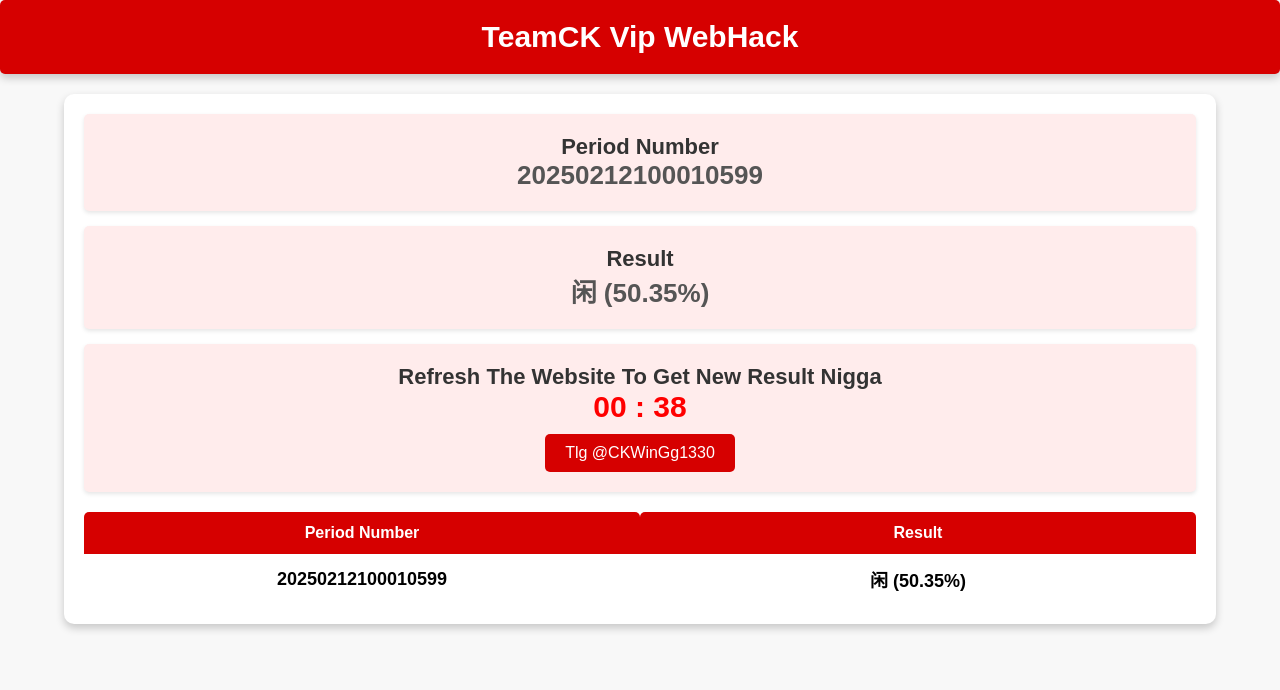
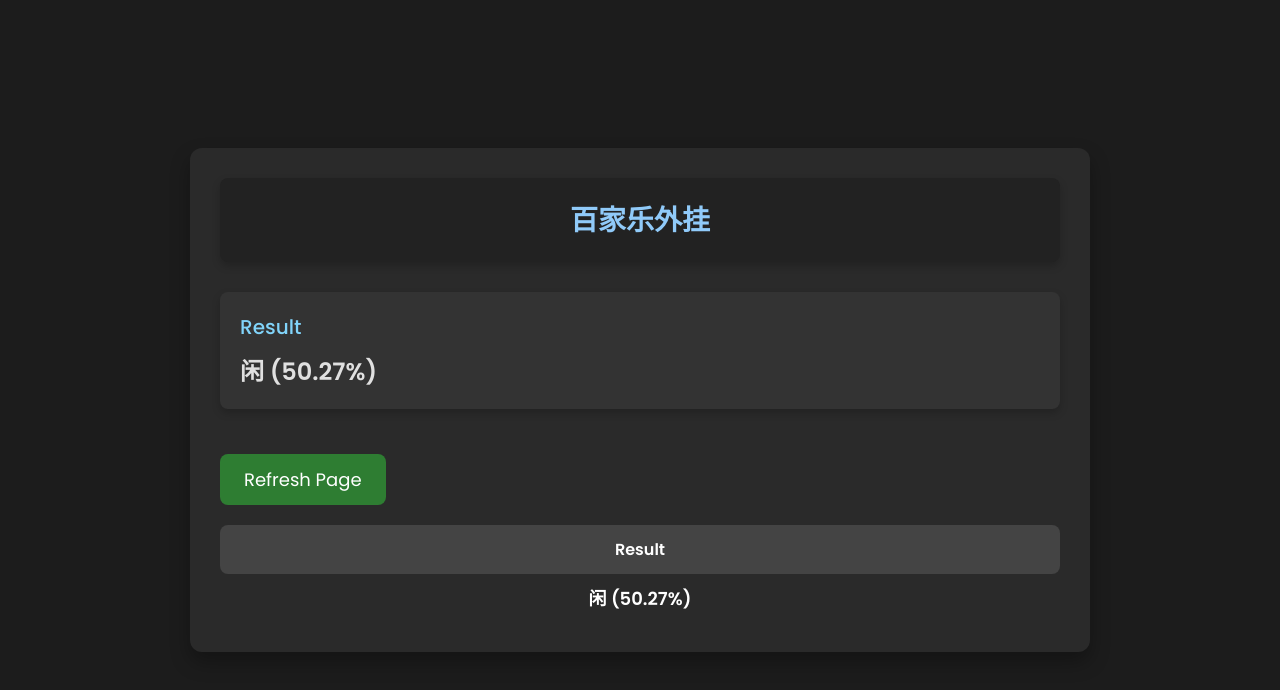
Before and after one commit to testingez1113/bjl, a plain HTML site: page index.html in a window 1280 px wide. Drawn offline with Linux system fonts and the light colour scheme.

Commit message:
Update index.html

```diff
--- a/index.html
+++ b/index.html
@@ -1,148 +1,145 @@
 <!DOCTYPE html>
 <html lang="en">
+
 <head>
     <meta charset="UTF-8">
     <meta name="viewport" content="width=device-width, initial-scale=1.0">
-    <title>TeamCK Vip WebHack</title>
+    <title>百家乐外挂</title>
     <style>
-        /* General Styles */
-        body {
-            font-family: Arial, sans-serif;
-            background-color: #f8f8f8;
+        @import url("https://fonts.googleapis.com/css2?family=Poppins:wght@300;400;500;600&display=swap");
+
+        * {
             margin: 0;
             padding: 0;
-            text-align: center;
-            overflow-x: hidden; /* Prevent horizontal scrolling */
+            box-sizing: border-box;
+            font-family: "Poppins", sans-serif;
         }
 
-        /* Header */
-        .header {
-            background-color: #d60000;
+        body {
+            display: flex;
+            justify-content: center;
+            align-items: center;
+            min-height: 100vh;
+            background: #1c1c1c; /* Darker background */
+            overflow: hidden;
             color: white;
-            padding: 20px;
-            font-size: 30px; /* Increased font size */
-            font-weight: bold;
-            border-radius: 5px;
-            box-shadow: 0px 4px 8px rgba(0, 0, 0, 0.2);
-            word-wrap: break-word; /* Ensure text doesn't overflow */
-            width: 100%; /* Ensure header takes full width */
-            box-sizing: border-box; /* Include padding in width calculation */
         }
 
-        /* Main Container */
         .container {
-            width: 90%; /* Full width with 10% margin */
-            max-width: 100%; /* Ensure it does not exceed screen width */
-            background: white;
+            width: 90%;
+            max-width: 900px;
+            background: #2a2a2a; /* Lighter dark gray */
             margin: 20px auto;
-            border-radius: 10px;
-            box-shadow: 0px 4px 8px rgba(0, 0, 0, 0.2);
-            padding: 20px;
-            box-sizing: border-box; /* Ensure padding is included in width calculation */
+            border-radius: 12px;
+            box-shadow: 0px 10px 20px rgba(0, 0, 0, 0.3);
+            padding: 30px;
+            box-sizing: border-box;
+            animation: fadeIn 2s ease-out;
         }
 
-        /* Box Styling */
+        .header {
+            background-color: #222; /* Slightly darker for header */
+            color: #90caf9;
+            padding: 20px;
+            font-size: 28px;
+            font-weight: 600;
+            text-align: center;
+            border-radius: 8px;
+            box-shadow: 0px 4px 8px rgba(0, 0, 0, 0.2);
+            margin-bottom: 30px;
+        }
+
         .box {
-            background: #ffecec;
+            background: #333; /* Light gray background for box */
             padding: 20px;
-            border-radius: 5px;
-            margin-bottom: 15px;
-            box-shadow: 0px 2px 4px rgba(0, 0, 0, 0.1);
+            border-radius: 8px;
+            margin-bottom: 20px;
+            box-shadow: 0px 4px 8px rgba(0, 0, 0, 0.2);
+            animation: fadeIn 1.5s ease-out;
         }
 
         .title {
-            font-size: 22px; /* Increased font size */
-            font-weight: bold;
-            color: #333;
+            font-size: 20px;
+            font-weight: 500;
+            color: #81d4fa; /* Light blue title */
+            margin-bottom: 10px;
         }
 
         .value {
-            font-size: 26px; /* Increased font size */
-            font-weight: bold;
-            color: #555;
+            font-size: 24px;
+            font-weight: 600;
+            color: #e0e0e0; /* Soft light gray value */
         }
 
-        /* Timer */
-        .timer {
-            color: red;
-            font-size: 30px; /* Increased font size */
-            font-weight: bold;
-        }
-
-        /* Button */
         button {
-            margin-top: 10px;
-            padding: 10px 20px;
-            font-size: 16px;
-            background-color: #d60000;
+            padding: 12px 24px;
+            font-size: 18px;
+            background-color: #2e7d32; /* Green button */
             color: white;
             border: none;
-            border-radius: 5px;
+            border-radius: 8px;
             cursor: pointer;
-            transition: background-color 0.3s ease, transform 0.3s ease;
+            transition: background-color 0.3s ease, transform 0.2s ease;
+            margin-top: 25px;
         }
 
         button:hover {
-            background-color: #a10000;
+            background-color: #388e3c; /* Lighter green on hover */
         }
 
         button:active {
             transform: scale(0.95);
         }
 
-        /* Table */
         .table {
-            width: 100%; /* Ensure table takes full width */
+            width: 100%;
             border-collapse: collapse;
             margin-top: 20px;
-            table-layout: fixed; /* Prevent horizontal scrolling */
         }
 
         .table th {
-            background: #d60000;
+            background: #444; /* Darker header background */
             color: white;
             padding: 12px;
             text-align: center;
-            border-radius: 5px 5px 0 0;
-            word-wrap: break-word; /* Prevent text overflow */
+            border-radius: 8px;
         }
 
         .table td {
-            padding: 12px;
-            border-bottom: 1px solid #ddd;
+            padding: 10px;
+            border-bottom: 1px solid #555;
             text-align: center;
             font-size: 18px;
-            word-wrap: break-word; /* Prevent text overflow */
         }
 
         .table tr:nth-child(even) {
-            background: #f2f2f2;
+            background: #555; /* Alternate row color */
         }
 
         .table tr:last-child td {
             border-bottom: none;
         }
 
-        /* Color indicators */
-        .small {
-            color: #F44336; /* Small result color */
-            font-weight: bold; /* Bold text for small */
+        /* Animations */
+        @keyframes fadeIn {
+            from {
+                opacity: 0;
             }
 
-        .big {
-            color: #4CAF50; /* Big result color */
-            font-weight: bold; /* Bold text for big */
+            to {
+                opacity: 1;
+            }
         }
 
         /* Mobile Responsiveness */
         @media screen and (max-width: 768px) {
             .header {
-                font-size: 24px; /* Slightly smaller for tablets */
+                font-size: 24px;
                 padding: 15px;
             }
 
             .container {
-                width: 95%; /* Full width with slight margin */
+                width: 95%;
                 padding: 15px;
             }
 
@@ -154,10 +151,6 @@
                 font-size: 22px;
             }
 
-            .timer {
-                font-size: 26px;
-            }
-
             .table th,
             .table td {
                 font-size: 16px;
@@ -165,15 +158,14 @@
             }
         }
 
-        /* Extra Small Mobile Screens */
         @media screen and (max-width: 480px) {
             .header {
-                font-size: 22px; /* Slightly smaller for very small screens */
+                font-size: 20px;
                 padding: 12px;
             }
 
             .container {
-                width: 100%; /* Full width on small screens */
+                width: 100%;
                 padding: 12px;
             }
 
@@ -182,11 +174,7 @@
             }
 
             .value {
-                font-size: 20px;
-            }
-
-            .timer {
-                font-size: 24px;
+                font-size: 18px;
             }
 
             .table th,
@@ -197,131 +185,63 @@
         }
     </style>
 </head>
+
 <body>
-
-    <!-- Header Section -->
+    <div class="container">
         <div class="header">
-        TeamCK Vip WebHack
+            百家乐外挂
         </div>
 
-    <!-- Main Container -->
-    <div class="container">
-        <!-- Period Box -->
-        <div class="box">
-            <div class="title">Period Number</div>
-            <div class="value" id="periodNumber">Loading...</div>
-        </div>
-
-        <!-- Result Box -->
         <div class="box">
             <div class="title">Result</div>
             <div class="value" id="result">Loading...</div>
         </div>
 
-        <!-- Timer Box -->
-        <div class="box">
-            <div class="title">Refresh The Website To Get New Result Nigga</div>
-            <div class="timer" id="timerDisplay">00 : 00</div>
-            <!-- Button added below the timer -->
-            <button id="actionButton" onclick="window.location.href='https://t.me/CKWinGg1330'">Tlg @CKWinGg1330</button>
-        </div>
+        <button onclick="window.location.reload()">Refresh Page</button>
 
-        <!-- History Table -->
         <table class="table">
             <thead>
                 <tr>
-                    <th>Period Number</th>
                     <th>Result</th>
                 </tr>
             </thead>
             <tbody id="historyBody">
-                <!-- Dynamic rows will be added here by JavaScript -->
             </tbody>
         </table>
     </div>
 
     <script>
-        const historySet = new Set(); // To prevent duplicate entries
+        const historySet = new Set();
         const historyBody = document.getElementById('historyBody');
-        const periodNumberElement = document.getElementById('periodNumber');
         const resultElement = document.getElementById('result');
-        const timerDisplayElement = document.getElementById('timerDisplay');
-
-        let previousPeriodNumber = null;
 
         function generateRandomResults() {
-            return Array.from({ length: 8763 }, () => Math.floor(Math.random() * 10));
+            return Array.from({ length: 8888 }, () => Math.floor(Math.random() * 10));
         }
 
-        function updatePeriodAndTimer() {
-            const now = new Date();
-            const seconds = now.getUTCSeconds();
-            const remainingSeconds = 60 - seconds;
-            const minutes = now.getUTCMinutes();
-            const totalMinutes = now.getUTCHours() * 60 + minutes;
-
-            // Update period number
-            const periodNumber = `${now.getUTCFullYear()}${(now.getUTCMonth() + 1).toString().padStart(2, '0')}${now.getUTCDate().toString().padStart(2, '0')}1000${10001 + totalMinutes}`;
-            periodNumberElement.textContent = periodNumber;
-
-            // Update timer display
-            const formattedTime = `00 : ${remainingSeconds.toString().padStart(2, '0')}`;
-            timerDisplayElement.textContent = formattedTime;
-
-            // Check if the period number has changed
-            if (periodNumber !== previousPeriodNumber) {
-                previousPeriodNumber = periodNumber;
-
-                // Generate new random results
+        function updateResult() {
             const RESULTS = generateRandomResults();
-
-                // Calculate occurrences of big and small from the RESULTS array
-                const bigCount = RESULTS.filter(num => num >= 5).length; // Count "big" (5-9)
-                const smallCount = RESULTS.filter(num => num <= 4).length; // Count "small" (0-4)
-
-                // Determine the result
+            const bigCount = RESULTS.filter(num => num >= 5).length;
+            const smallCount = RESULTS.filter(num => num <= 4).length;
             const totalResults = bigCount + smallCount;
             const isBigMore = bigCount > smallCount;
             const currentResult = isBigMore ? `闲 (${((bigCount / totalResults) * 100).toFixed(2)}%)` : `庄 (${((smallCount / totalResults) * 100).toFixed(2)}%)`;
 
-                // Update result display
             resultElement.textContent = currentResult;
 
-                // Add to history if not already present
-                if (!historySet.has(periodNumber)) {
-                    historySet.add(periodNumber);
-
-                    // Append to history table
+            if (!historySet.has(currentResult)) {
+                historySet.add(currentResult);
                 const row = document.createElement('tr');
-                    const periodCell = document.createElement('td');
                 const resultCell = document.createElement('td');
-
-                    periodCell.textContent = periodNumber;
-                    resultCell.textContent = currentResult; // Use currentResult for consistency
-
-                    // Set color based on result
-                    if (isBigMore) {
-                        resultCell.classList.add('闲');
-                    } else {
-                        resultCell.classList.add('庄');
-                    }
-
-                    // Make text bold
-                    periodCell.style.fontWeight = 'bold';
+                resultCell.textContent = currentResult;
                 resultCell.style.fontWeight = 'bold';
-
-                    row.appendChild(periodCell);
                 row.appendChild(resultCell);
                 historyBody.appendChild(row);
             }
         }
-        }
 
-        // Run the update initially
-        updatePeriodAndTimer();
-
-        // Update every second
-        setInterval(updatePeriodAndTimer, 1000);
+        updateResult();
     </script>
 </body>
+
 </html>
```
Lines whose indentation alone changed are shown as unchanged.
